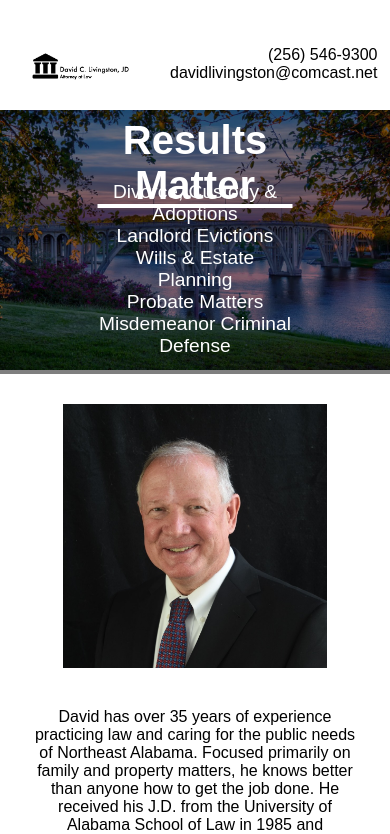
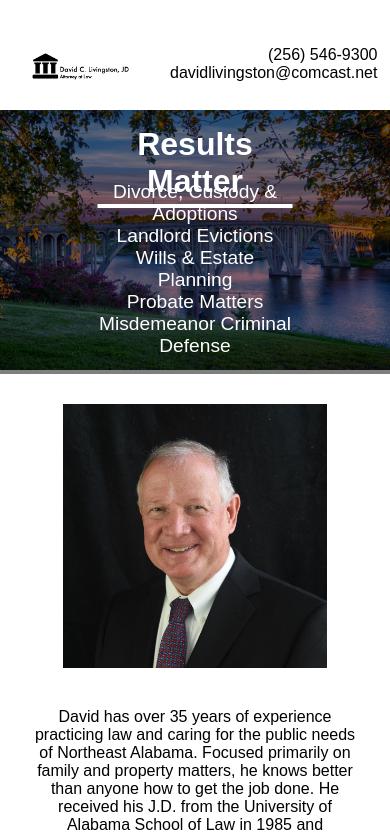
Before and after one commit to lvlivingston/david-livingston, a React (Create React App) app: page / in a window 390 px wide. Shown: the top 834 px of the page. Built offline with nearby package versions, Linux system fonts and the light colour scheme; a web font is replaced by a local one.

Commit message:
another adjustment

```diff
--- a/src/HomePage/HomePage.css
+++ b/src/HomePage/HomePage.css
@@ -95,7 +95,7 @@
 
 @media only screen and (max-width: 768px) {
     .headline {
-        font-size: 2.5em;
+        font-size: 2em;
     }
 
     .headline-block {
```
